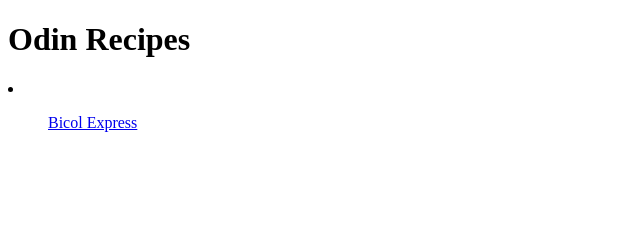
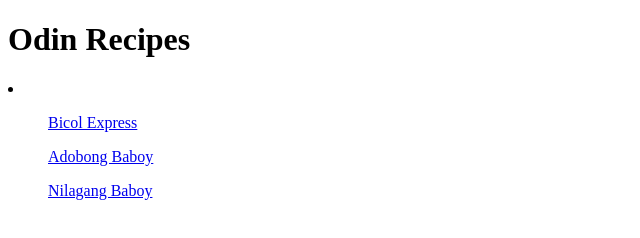
Before and after one commit to JakeyMattie/odin-recipes, a plain HTML site: page index.html in a window 1280 px wide. Shown: the whole page, without its empty margins (0-640 px from the left). Drawn offline with Linux system fonts and the light colour scheme.

Commit message:
Added links to index.html

```diff
--- a/index.html
+++ b/index.html
@@ -10,6 +10,8 @@
 
     <li>
         <ul><a href="recipes/bicol_express.html">Bicol Express</a></ul>
+        <ul><a href="recipes/adobo.html">Adobong Baboy</a></ul>
+        <ul><a href="recipes/nilagang_baboy.html">Nilagang Baboy</a></ul>
     </li>
 </body>
 </html>
```
